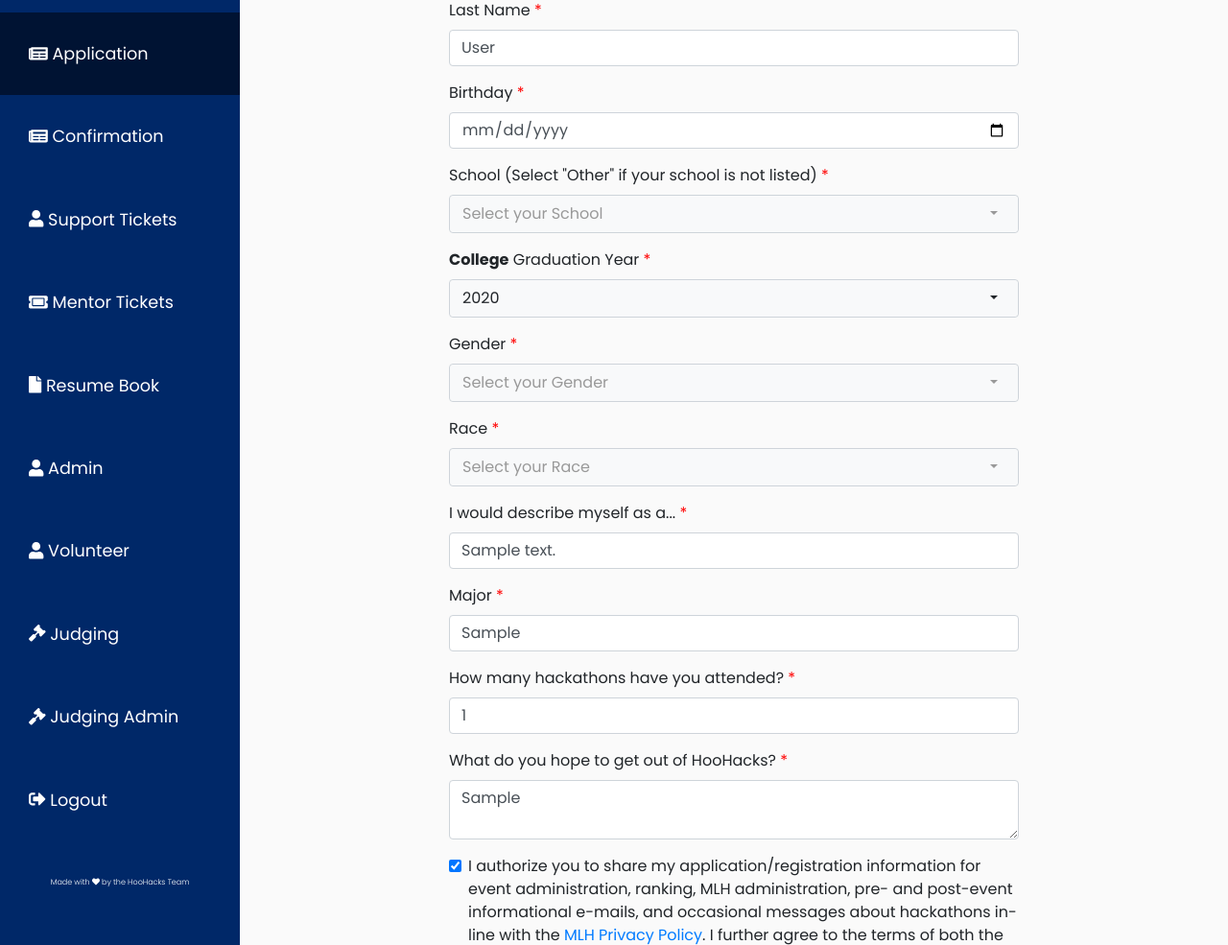
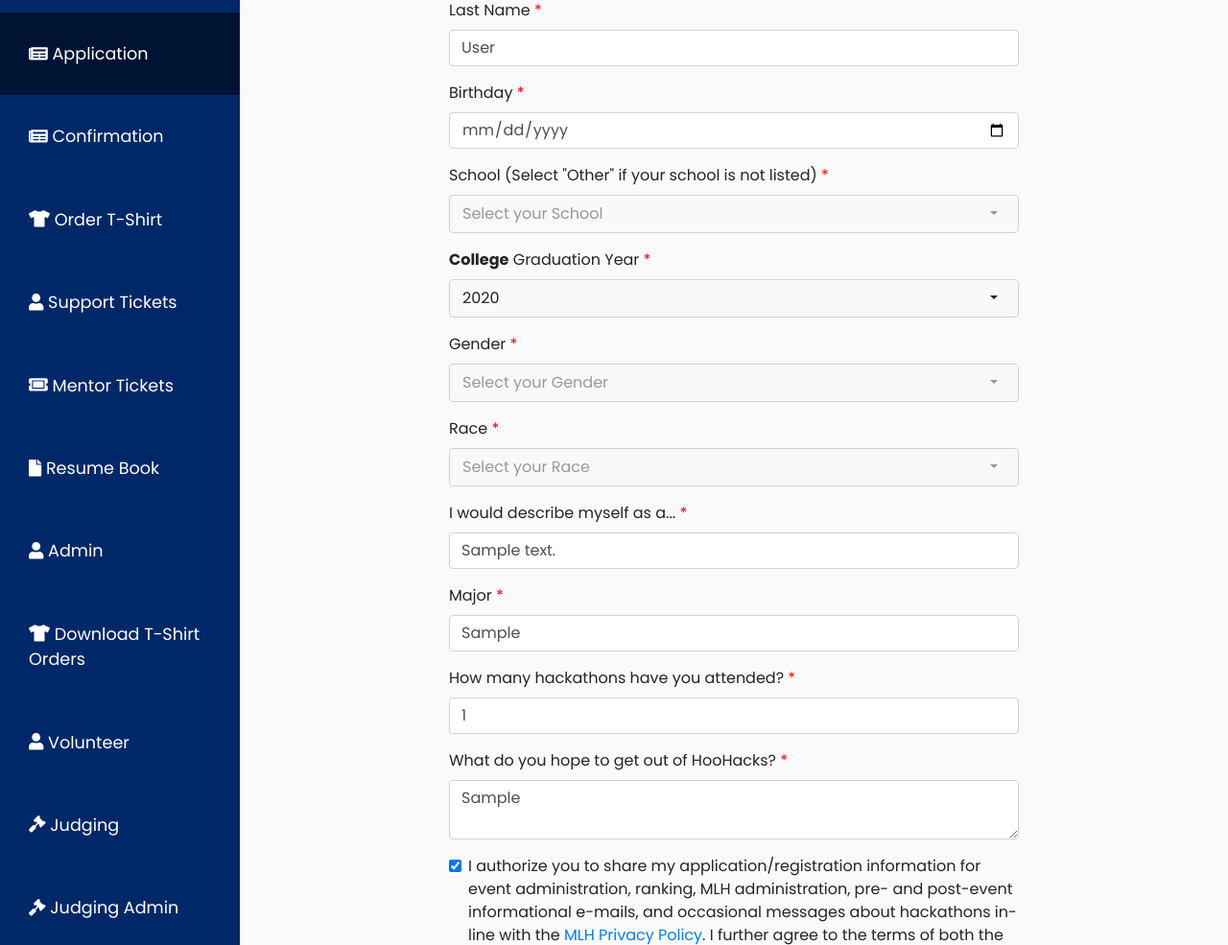
Before and after one commit to rithik/HackX, a Django app: page /application in a window 1280 px wide. Shown: the part 346-1331 px from the top of the page at 96% size. Run offline with Django 3.2, Linux system fonts and the light colour scheme; the first user in the database is signed in; tables that the repository leaves empty hold one stand-in row (Sample ...); some libraries are stand-ins or nearby versions.

Commit message:
Add tabs for tshirt order

```diff
--- a/applications/views.py
+++ b/applications/views.py
@@ -268,7 +268,7 @@ def order_tshirt(request):
     if not a.accepted:
         return render(request, "tshirtshipping.html", {
             "user": user,
-            "highlight": "confirmation",
+            "highlight": "order-tshirt",
             "tshirt_sizes": settings.TSHIRT_SIZES,
             "msg": "",
             "error": "Unfortunately, you cannot order a t-shirt! You did not confirm your registration in time."
@@ -277,7 +277,7 @@ def order_tshirt(request):
     if not c.confirmed:
         return render(request, "tshirtshipping.html", {
             "user": user,
-            "highlight": "confirmation",
+            "highlight": "order-tshirt",
             "tshirt_sizes": settings.TSHIRT_SIZES,
             "msg": "",
             "error": "Unfortunately, you cannot order a t-shirt! You did not confirm your registration in time."
@@ -306,7 +306,7 @@ def order_tshirt(request):
 
         return render(request, "tshirtshipping.html", {
             "user": user,
-            "highlight": "confirmation",
+            "highlight": "order-tshirt",
             "tshirt_sizes": settings.TSHIRT_SIZES,
             "msg": "Your T-Shirt order has been placed! Due to the COVID-19 situation, it may take a few weeks for your t-shirt to actually ship to you.",
             "error": "",
@@ -327,7 +327,7 @@ def order_tshirt(request):
         t = TshirtOrder.objects.get(user=request.user)
     return render(request, "tshirtshipping.html", {
         "user": user,
-        "highlight": "confirmation",
+        "highlight": "order-tshirt",
         "tshirt_sizes": settings.TSHIRT_SIZES,
         "msg": "",
         "error": "",
--- a/templates/base.html
+++ b/templates/base.html
@@ -82,6 +82,12 @@
                         Confirmation
                     </a>
                 </li>
+                <li {% if highlight == "order-tshirt" %} class="active" {% endif %}>
+                    <a href="/order/tshirt">
+                        <i class="fas fa-tshirt"></i>
+                        Order T-Shirt
+                    </a>
+                </li>
                 <li {% if highlight == "ticket" %} class="active" {% endif %}>
                     <a href="/tickets">
                         <i class="fas fa-user"></i>
@@ -110,6 +116,12 @@
                         <a href="/admin">
                             <i class="fas fa-user"></i>
                             Admin
+                        </a>
+                    </li>
+                    <li {% if highlight == "order-tshirt-download" %} class="active" {% endif %}>
+                        <a href="/download/order/tshirt">
+                            <i class="fas fa-tshirt"></i>
+                            Download T-Shirt Orders
                         </a>
                     </li>
                 {% endif %}
```
